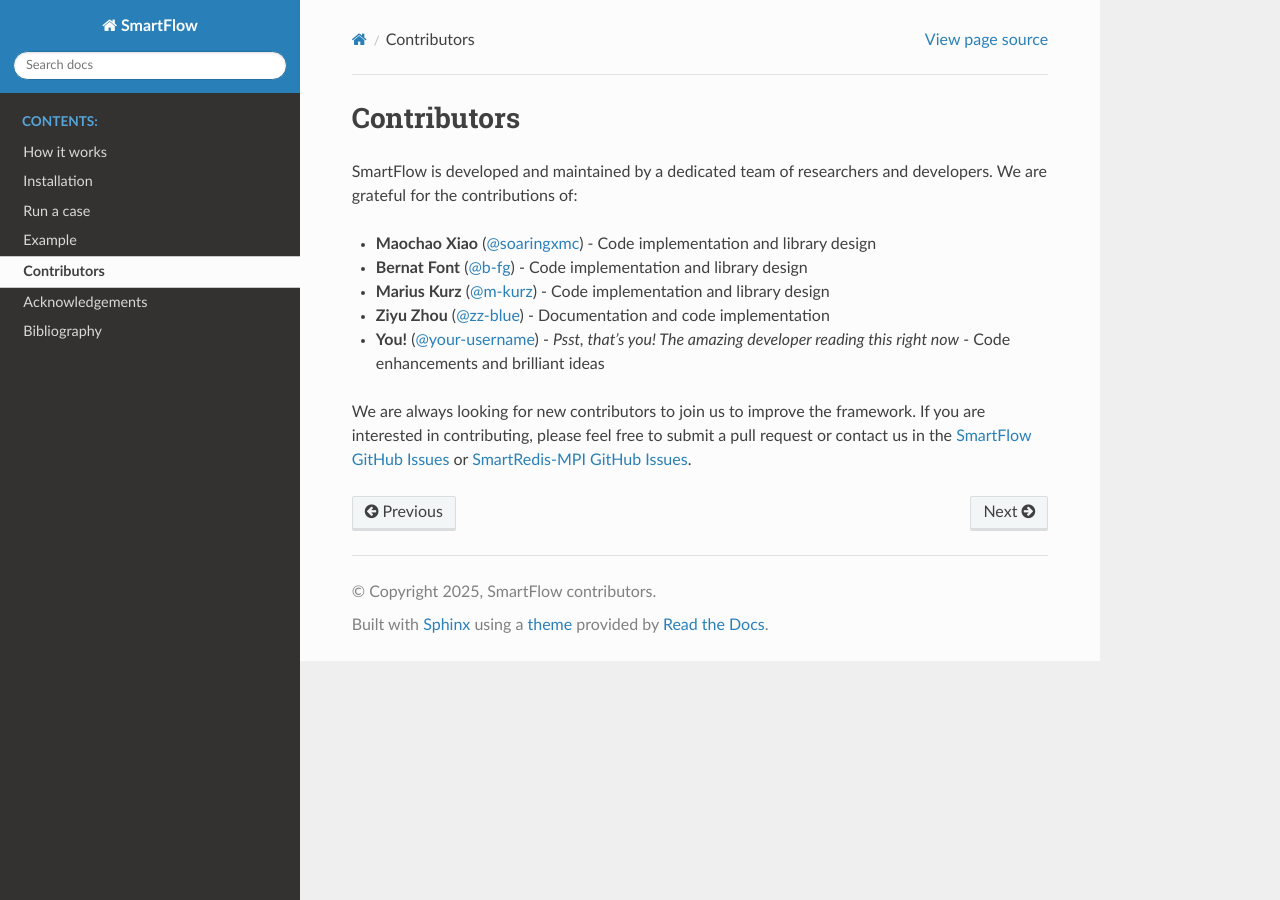
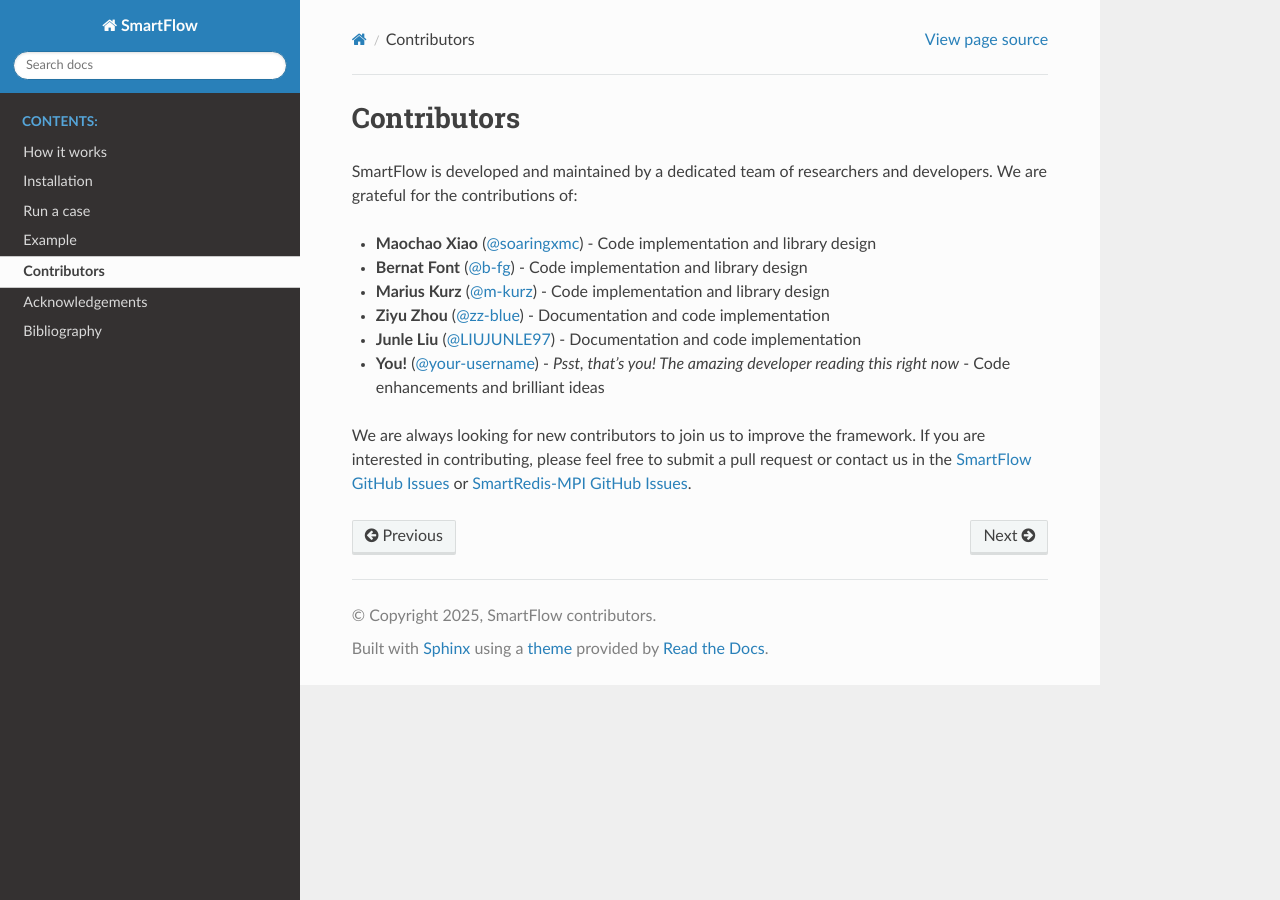
Before and after one commit to zz-blue/SmartFlow-Doc, a Sphinx documentation site: the page built from source/Contributors.rst, in a window 1280 px wide. Built offline with Sphinx 7.4.7 and the Read the Docs theme 3.1.0, drawn with Linux system fonts in a browser that asks for light colours.

```diff
--- a/source/Contributors.rst
+++ b/source/Contributors.rst
@@ -7,6 +7,7 @@
 - **Bernat Font** (`@b-fg <https://github.com/b-fg>`_) - Code implementation and library design
 - **Marius Kurz** (`@m-kurz <https://github.com/m-kurz>`_) - Code implementation and library design
 - **Ziyu Zhou** (`@zz-blue <https://github.com/zz-blue>`_) - Documentation and code implementation
+- **Junle Liu** (`@LIUJUNLE97 <https://github.com/LIUJUNLE97>`_) - Documentation and code implementation
 - **You!** (`@your-username <https://github.com/your-username>`_) - *Psst, that's you! The amazing developer reading this right now* - Code enhancements and brilliant ideas
 
 We are always looking for new contributors to join us to improve the framework. If you are interested in contributing, please feel free to submit a pull request or contact us in the `SmartFlow GitHub Issues <https://github.com/soaringxmc/SmartFlow/issues>`_ or `SmartRedis-MPI GitHub Issues <https://github.com/soaringxmc/smartredis-mpi>`_.
```
Also changed, not shown: 5 other files.
